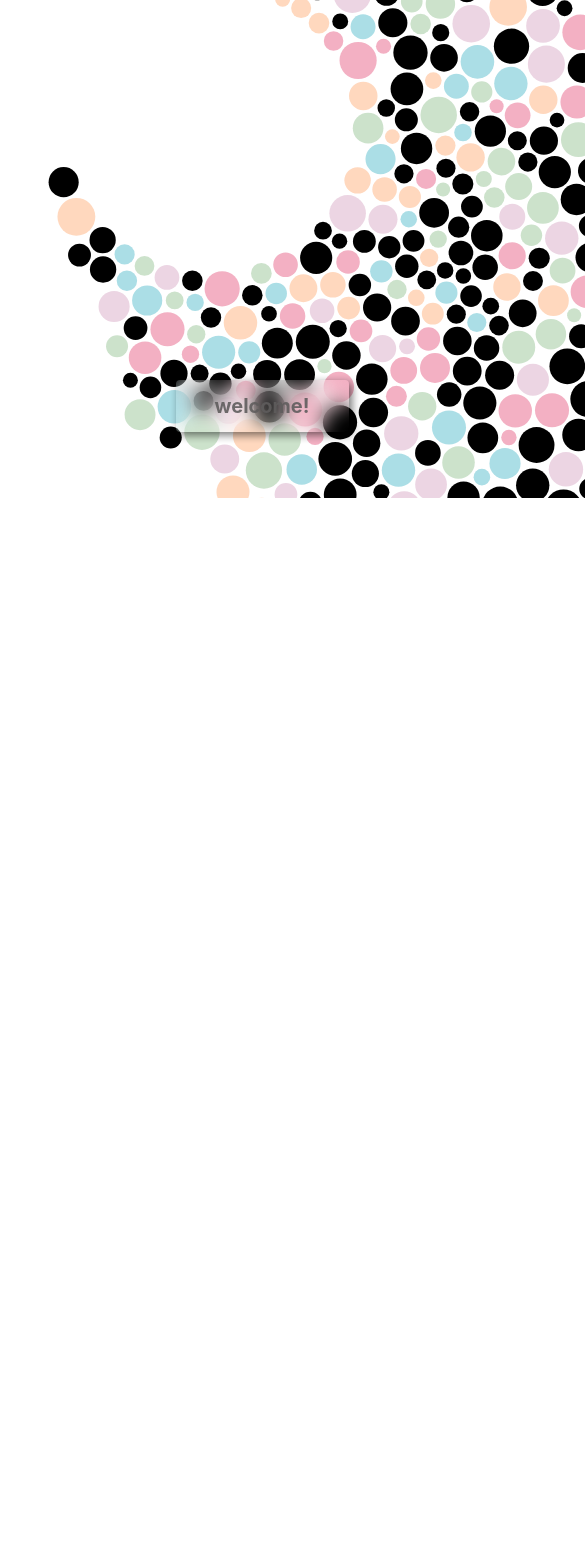
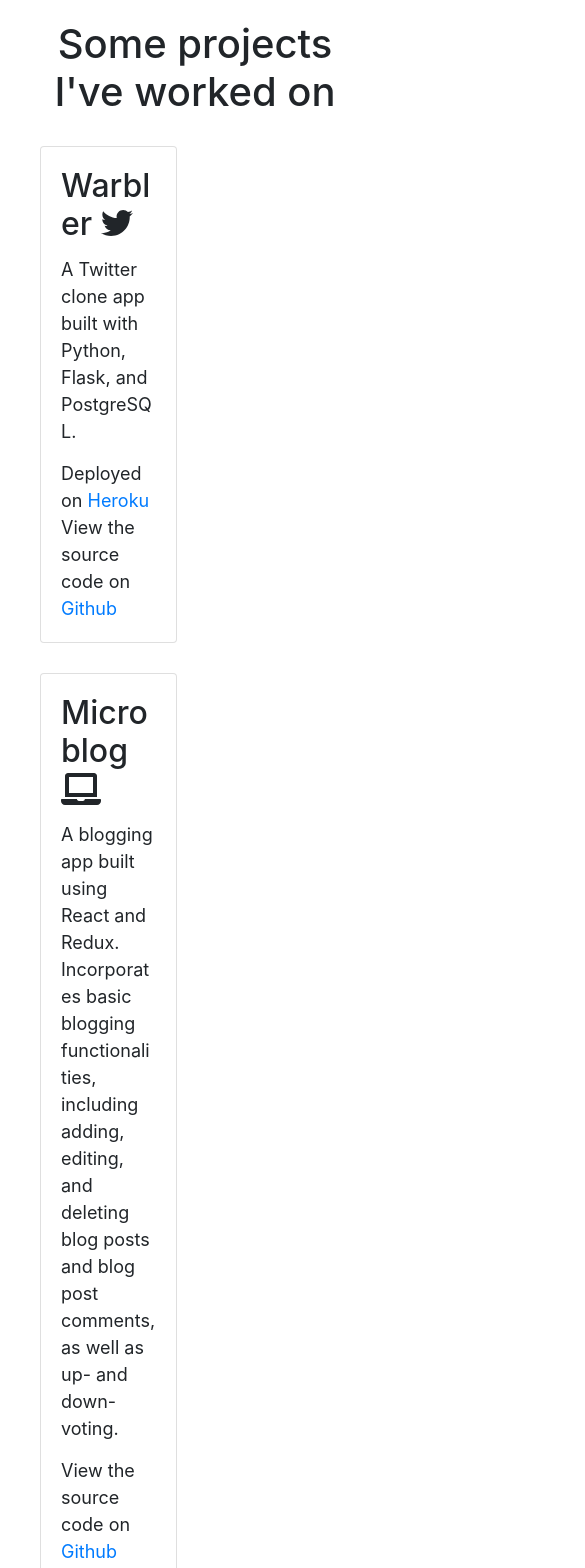
Before and after one commit to hatz7505/personal-website, a React (Create React App) app: page /projects in a window 390 px wide. Before the commit this address led to /. Shown: the top 1568 px of the page, 585 px wide, since content can reach past the window. Before the commit the page ends 844 px from the top, so only its background shows below. Built offline with nearby package versions, Linux system fonts and the light colour scheme.

Commit message:
started projects pageand some mobile styling

```diff
--- a/src/AboutMe.css
+++ b/src/AboutMe.css
@@ -1,10 +1,20 @@
+.about-me-container {
+  position: absolute;
+  top: 0;
+  bottom: 0;
+  right: 0;
+  left: 0;
+  overflow: hidden;
+}
+
 .pic-of-me {
-  height: 100%;
   background-position: center;
   background-repeat: no-repeat;
   background-size: cover;
   opacity: 0.92;
   position: absolute;
+  height: 100%;
+  left: 0;
   pointer-events: none;
 }
 
@@ -24,6 +34,10 @@
   box-shadow: 3px 3px 8px 0px rgba(0, 0, 0, 0.6);
   backdrop-filter: blur(10px);
   line-height: 1.43em;
+}
+
+.about-me-card-body {
+  overflow: scroll;
 }
 
 .harryb-link {
@@ -58,3 +72,32 @@
   text-decoration: none;
   color: #6d2a6d;
 }
+
+@media only screen and (max-device-width: 768px) {
+  .pic-of-me {
+    left: -70px;
+    width: 200%;
+    height: unset;
+    bottom: 0;
+  }
+
+  .about-me-card {
+    width: 90%;
+    height: 45%;
+    left: 0;
+    right: 0;
+    top: 15px;
+    margin-left: auto;
+    margin-right: auto;
+    pointer-events: auto;
+  }
+
+  .navbar-about-me.navbar {
+    font-size: 25px;
+  }
+  .navbar-about-me.navbar .nav-item a {
+    color: white;
+    text-shadow: 1.5px 1.5px 1.5px #000;
+    opacity: 0.8;
+  }
+}
--- a/src/AboutMe.js
+++ b/src/AboutMe.js
@@ -10,7 +10,7 @@ import { FontAwesomeIcon } from "@fortawesome/react-fontawesome";
 
 function AboutMe() {
   return (
-    <div>
+    <div className="about-me-container">
       <SVG
         numOfCircles={500}
         distanceBetween={17}
@@ -19,7 +19,7 @@ function AboutMe() {
       />
       <img src={Me} alt="pic-of-me" className="pic-of-me"></img>
       <Card className="about-me-card" style={{ backgroundColor: "white" }}>
-        <CardBody>
+        <CardBody className="about-me-card-body">
           <CardTitle>
             <h1 className="header">WRITE TESTS!!! Hey, I'm Harry!</h1>
           </CardTitle>
--- a/src/HomePage.css
+++ b/src/HomePage.css
@@ -1,9 +1,7 @@
 .welcome-button {
-  position: absolute;
+  pointer-events: auto;
   height: 52px;
   width: 173px;
-  top: 45%;
-  left: 45%;
   font-size: 100px;
   opacity: 0.9;
   border-width: 0 !important;
@@ -17,3 +15,16 @@
 .welcome-button:hover {
   background-color: #f1f1f1;
 }
+
+.button-container {
+  pointer-events: none;
+  display: flex;
+  flex-direction: row;
+  justify-content: center;
+  align-items: center;
+  position: absolute;
+  top: 0;
+  bottom: 0;
+  right: 0;
+  left: 0;
+}
--- a/src/HomePage.js
+++ b/src/HomePage.js
@@ -3,7 +3,6 @@ import SVG from "./SVG";
 import { Button } from "reactstrap";
 import { useHistory } from "react-router-dom";
 import "./HomePage.css";
-
 
 function HomePage() {
   const history = useHistory();
@@ -19,6 +18,7 @@ function HomePage() {
         charge={140}
         withForce={true}
       />
+      <div className="button-container">
         <Button
           onClick={enterSite}
           className="welcome-button"
@@ -28,6 +28,7 @@ function HomePage() {
           <b>welcome!</b>
         </Button>
       </div>
+    </div>
   );
 }
 
--- /dev/null
+++ b/src/Projects.css
@@ -0,0 +1,26 @@
+.projects-header {
+  text-align: center;
+  margin: 20px;
+}
+
+.project {
+  width: 35%;
+  margin-left: 40px;
+  margin-top: 30px;
+}
+
+.project-text {
+  font-size: 18px;
+}
+
+.microblog-github-link {
+  margin-top: 15px;
+}
+
+.warbly-heroku-link {
+  margin-top: 15px;
+}
+
+.jobly-github-link {
+  margin-top: 15px;
+}
--- /dev/null
+++ b/src/Projects.js
@@ -0,0 +1,92 @@
+import React from "react";
+import "./Projects.css";
+import { Card, CardBody, CardTitle, CardText } from "reactstrap";
+import { FontAwesomeIcon } from "@fortawesome/react-fontawesome";
+import { faLaptop, faSearchDollar, faCrown } from "@fortawesome/free-solid-svg-icons";
+import { faTwitter } from "@fortawesome/free-brands-svg-icons";
+
+function Projects() {
+  return (
+    <div>
+      <h1 className="projects-header">Some projects I've worked on</h1>
+      <Card className="project" style={{ backgroundColor: "white" }}>
+        <CardBody>
+          <CardTitle>
+            <h2>
+              Warbler <FontAwesomeIcon icon={faTwitter} />
+            </h2>
+          </CardTitle>
+          <CardText className="project-text">
+            A Twitter clone app built with Python, Flask, and PostgreSQL.
+            <div className="warbly-heroku-link">
+              Deployed on{" "}
+              <a href="https://warbler-star.herokuapp.com/" target="_blank">
+                Heroku
+              </a>
+            </div>
+            <div>
+              View the source code on{" "}
+              <a href="https://github.com/hatz7505/warbler" target="_blank">
+                Github
+              </a>
+            </div>
+          </CardText>
+        </CardBody>
+      </Card>
+      <Card className="project" style={{ backgroundColor: "white" }}>
+        <CardBody>
+          <CardTitle>
+            <h2>
+              Microblog <FontAwesomeIcon icon={faLaptop} />
+            </h2>
+          </CardTitle>
+          <CardText className="project-text">
+            A blogging app built using React and Redux. Incorporates basic
+            blogging functionalities, including adding, editing, and deleting
+            blog posts and blog post comments, as well as up- and down-voting.
+            <div className="microblog-github-link">
+              View the source code on{" "}
+              <a
+                href="https://github.com/vanvemden/react-redux-microblog-frontend"
+                target="_blank"
+              >
+                Github
+              </a>
+            </div>
+          </CardText>
+        </CardBody>
+      </Card>
+      <Card className="project" style={{ backgroundColor: "white" }}>
+        <CardBody>
+          <CardTitle>
+            <h2>
+              Job.ly <FontAwesomeIcon icon={faSearchDollar} />
+            </h2>
+          </CardTitle>
+          <CardText className="project-text">
+            a job posting and application site built using React on the
+            frontend, Express and PostgreSQL on the backend.
+            <div className="jobly-github-link">
+              View the source code on{" "}
+              <a href="https://github.com/hatz7505/jobly" target="_blank">
+                Github
+              </a>
+            </div>
+          </CardText>
+        </CardBody>
+      </Card>
+      <Card className="project" style={{ backgroundColor: "white" }}>
+        <CardBody>
+          <CardTitle>
+            <h2>
+              Match a Kween <FontAwesomeIcon icon={faCrown} />
+            </h2>
+          </CardTitle>
+          <CardText className="project-text"></CardText>
+        </CardBody>
+      </Card>
+    </div>
+  );
+}
+
+export default Projects;
--- a/src/Routes.js
+++ b/src/Routes.js
@@ -3,6 +3,7 @@ import { Route, Switch, Redirect } from "react-router-dom";
 import HomePage from "./HomePage"
 import AboutMe from "./AboutMe";
 import Connect from "./Connect"
+import Projects from "./Projects";
 
 
 function Routes() {
@@ -11,13 +12,16 @@ function Routes() {
     <div>
       <Switch>
         <Route exact path="/">
-          <HomePage/>
+          <HomePage />
         </Route>
         <Route exact path="/about">
-          <AboutMe/>
+          <AboutMe />
         </Route>
         <Route exact path="/connect">
-          <Connect/>
+          <Connect />
+        </Route>
+        <Route exact path="/projects">
+          <Projects />
         </Route>
         {/* if route not found redirect to homepage */}
         <Route>
--- a/src/SVG.js
+++ b/src/SVG.js
@@ -5,8 +5,8 @@ import { forceSimulation } from "d3-force";
 import "./SVG.css";
 
 function SVG({ distanceBetween, charge, numOfCircles, withForce }) {
-  const WIDTH = window.screen.width;
-  const HEIGHT = window.screen.height - window.screen.height * 0.17;
+  const WIDTH = window.innerWidth;
+  const HEIGHT = window.innerHeight;
   // use ref to have reference to the svg so we can access it as a d3 object
   // in our use effect on render
   const svgRef = useRef(null);
@@ -32,8 +32,8 @@ function SVG({ distanceBetween, charge, numOfCircles, withForce }) {
     ];
     root.radius = 0;
     root.fixed = true;
-    root.x = 0;
-    root.y = 0;
+    root.fx = 0;
+    root.fy = 0;
 
     // create a new force-directed layout that starts in the center of the screen
     const forceX = d3.forceX(WIDTH / 2).strength(0.015);
@@ -124,6 +124,6 @@ function SVG({ distanceBetween, charge, numOfCircles, withForce }) {
       force.alphaTarget(0.3).restart();
     });
   }, [charge, distanceBetween, HEIGHT, WIDTH, numOfCircles, withForce]);
-  return <svg className="SVG" ref={svgRef} width={WIDTH} height={HEIGHT}/>;
+  return <svg ref={svgRef} width={WIDTH} height={HEIGHT}/>;
 }
 export default SVG;
--- a/src/SiteNavbar.js
+++ b/src/SiteNavbar.js
@@ -10,7 +10,7 @@ function SiteNavbar({ stylingClass }) {
           <NavLink href="/about">About</NavLink>
         </NavItem>
         <NavItem>
-          <NavLink href="https://github.com/reactstrap/reactstrap">
+          <NavLink href="/projects">
             Projects
           </NavLink>
         </NavItem>
```
Lines whose indentation alone changed are shown as unchanged.
